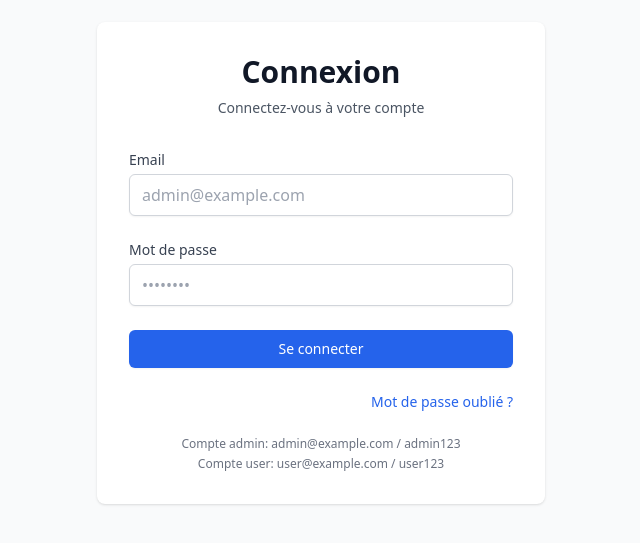
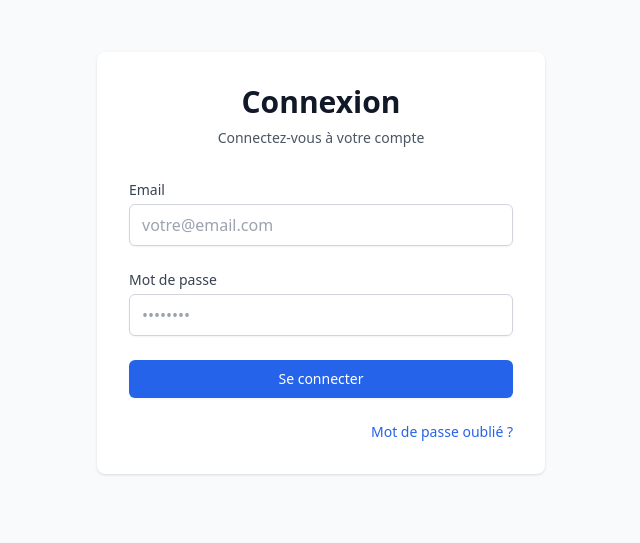
Before and after one commit to boujelbanemohamed/gestion_processus, a React (Vite) app in the folder apps/web/: page /login in a window 1280 px wide. Shown: the part 137-680 px from the top of the page, without its empty margins (319-959 px from the left). Built offline with nearby package versions, Linux system fonts and the light colour scheme; no server answers; the HTML template or start-up script is replaced by a standard one.

Commit message:
Remove: Suppression des comptes de démonstration de la page de connexion
- Suppression de l'affichage des comptes admin et user
- Remplacement du placeholder par 'votre@email.com'

```diff
--- a/apps/web/src/pages/Login.tsx
+++ b/apps/web/src/pages/Login.tsx
@@ -51,7 +51,7 @@ export default function Login() {
               value={email}
               onChange={(e) => setEmail(e.target.value)}
               className="mt-1 block w-full px-3 py-2 border border-gray-300 rounded-md shadow-sm focus:outline-none focus:ring-blue-500 focus:border-blue-500"
-              placeholder="admin@example.com"
+              placeholder="votre@email.com"
             />
           </div>
           <div>
@@ -80,10 +80,6 @@ export default function Login() {
               Mot de passe oublié ?
             </Link>
           </div>
-          <div className="text-xs text-gray-500 text-center space-y-1">
-            <p>Compte admin: admin@example.com / admin123</p>
-            <p>Compte user: user@example.com / user123</p>
-          </div>
         </form>
       </div>
     </div>
```
